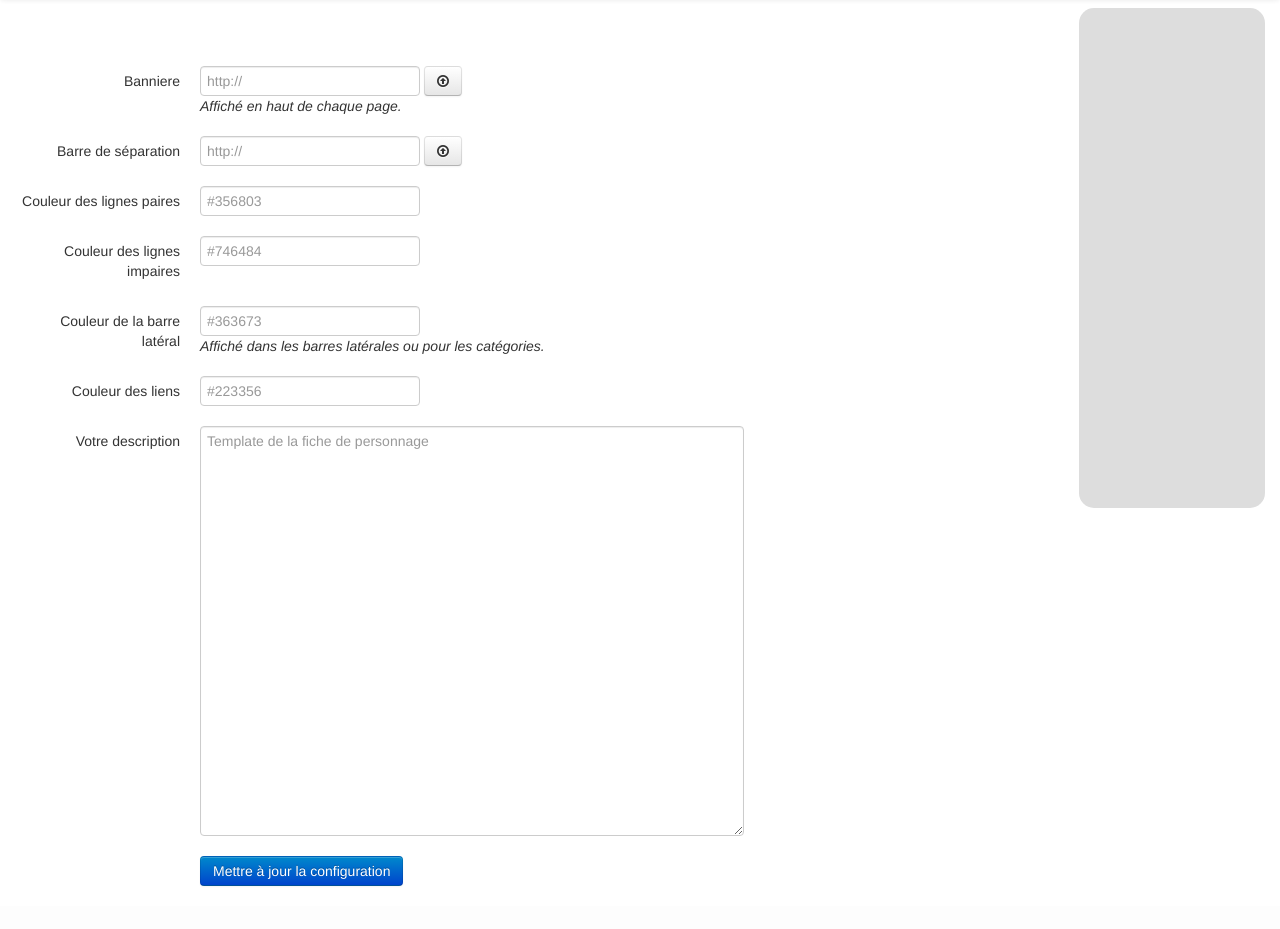
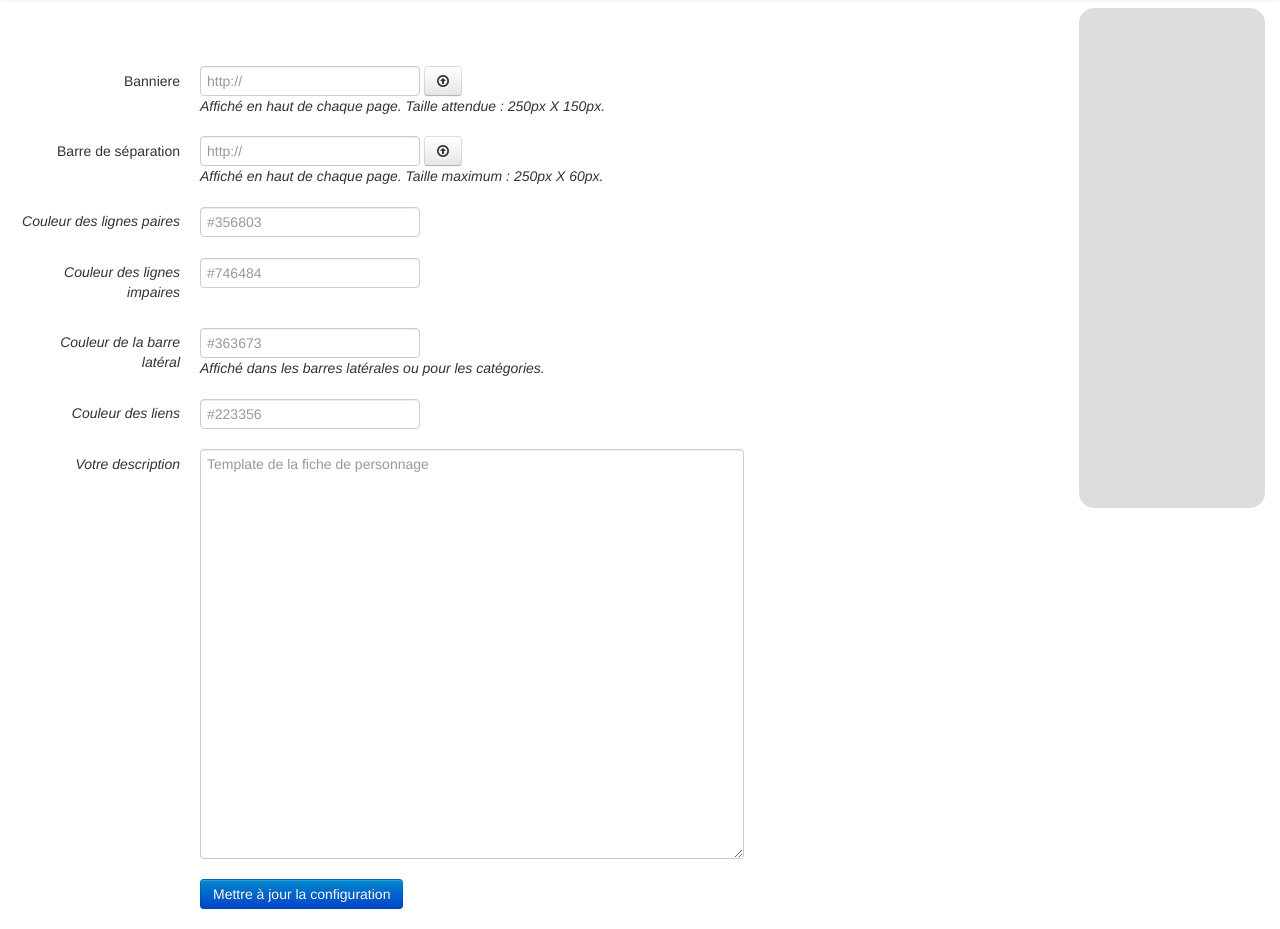
Before and after one commit to Armaklan/jdRoll, a PHP site: template views/campagne_config_form.html.twig in a window 1280 px wide. Shown: the part 42-971 px from the top of the page. Before the commit the page ends 928 px from the top, so only its background shows below. Run offline with PHP 8.4, Linux system fonts and the light colour scheme; the template is opened without the code that fills it, so the values that code supplies are empty; some libraries are stand-ins or nearby versions.

Commit message:
Ajout d'un colorpicker sur les champs de couleur Ajout des tailles idéals d'image

```diff
--- /dev/null
+++ b/css/bootstrap-colorpicker.css
@@ -0,0 +1,117 @@
+/*
+    Colorpicker for Bootstrap
+    Copyright 2012 Stefan Petre
+    Licensed under the Apache License v2.0
+    http://www.apache.org/licenses/LICENSE-2.0
+*/
+.colorpicker-saturation {
+    width: 100px;
+    height: 100px;
+    background-image: url(../img/bootstrap-colorpicker/saturation.png);
+    cursor: crosshair;
+    float: left;
+}
+.colorpicker-saturation i {
+    display: block;
+    height: 5px;
+    width: 5px;
+    border: 1px solid #000;
+    -webkit-border-radius: 5px;
+    -moz-border-radius: 5px;
+    border-radius: 5px;
+    position: absolute;
+    top: 0;
+    left: 0;
+    margin: -4px 0 0 -4px;
+}
+.colorpicker-saturation i b {
+    display: block;
+    height: 5px;
+    width: 5px;
+    border: 1px solid #fff;
+    -webkit-border-radius: 5px;
+    -moz-border-radius: 5px;
+    border-radius: 5px;
+}
+.colorpicker-hue,
+.colorpicker-alpha {
+    width: 15px;
+    height: 100px;
+    float: left;
+    cursor: row-resize;
+    margin-left: 4px;
+    margin-bottom: 4px;
+}
+.colorpicker-hue i,
+.colorpicker-alpha i {
+    display: block;
+    height: 1px;
+    background: #000;
+    border-top: 1px solid #fff;
+    position: absolute;
+    top: 0;
+    left: 0;
+    width: 100%;
+    margin-top: -1px;
+}
+.colorpicker-hue { background-image: url(../img/bootstrap-colorpicker/hue.png) }
+.colorpicker-alpha {
+    background-image: url(../img/bootstrap-colorpicker/alpha.png);
+    display: none;
+}
+.colorpicker {
+    *zoom: 1;
+    top: 0;
+    left: 0;
+    padding: 4px;
+    min-width: 120px;
+    margin-top: 1px;
+    -webkit-border-radius: 4px;
+    -moz-border-radius: 4px;
+    border-radius: 4px;
+}
+.colorpicker:before,
+.colorpicker:after {
+    display: table;
+    content: "";
+}
+.colorpicker:after { clear: both }
+.colorpicker:before {
+    content: '';
+    display: inline-block;
+    border-left: 7px solid transparent;
+    border-right: 7px solid transparent;
+    border-bottom: 7px solid #ccc;
+    border-bottom-color: rgba(0, 0, 0, 0.2);
+    position: absolute;
+    top: -7px;
+    left: 6px;
+}
+.colorpicker:after {
+    content: '';
+    display: inline-block;
+    border-left: 6px solid transparent;
+    border-right: 6px solid transparent;
+    border-bottom: 6px solid #ffffff;
+    position: absolute;
+    top: -6px;
+    left: 7px;
+}
+.colorpicker div { position: relative }
+.colorpicker.alpha { min-width: 140px }
+.colorpicker.alpha .colorpicker-alpha { display: block }
+.colorpicker-color {
+    height: 10px;
+    margin-top: 5px;
+    clear: both;
+    background-image: url(../img/bootstrap-colorpicker/alpha.png);
+    background-position: 0 100%;
+}
+.colorpicker-color div { height: 10px }
+.input-append.color .add-on i,
+.input-prepend.color .add-on i {
+    display: block;
+    cursor: pointer;
+    width: 16px;
+    height: 16px;
+}
--- a/views/campagne_config_form.html.twig
+++ b/views/campagne_config_form.html.twig
@@ -16,7 +16,7 @@
 		    <div class="controls">
 		    	<input type="text" name="banniere" placeholder="http://" value="{{ campagne.banniere }}">
 		    	<a href="#uploaderModal" role="button" data-toggle="modal" class="btn iconeBtn sidebarBtn" title="Uploader une image"><i class="icon-upload"></i></a>
-		    	<br><i>Affiché en haut de chaque page.</i>
+		    	<br><i>Affiché en haut de chaque page. Taille attendue : 250px X 150px.</i>
 		    </div>
 	    </div>
 	    <div class="control-group">
@@ -24,31 +24,32 @@
 		    <div class="controls">
 		    	<input type="text" id="hr" name="hr" placeholder="http://" value="{{ campagne.hr }}">
 		    	<a href="#uploaderModal" role="button" data-toggle="modal" class="btn iconeBtn sidebarBtn" title="Uploader une image"><i class="icon-upload"></i></a>
+		    	<br><i>Affiché en haut de chaque page. Taille maximum : 250px X 60px.
 		    </div>
 	    </div>
 	    <div class="control-group">
 		    <label class="control-label" for="odd_line_color">Couleur des lignes paires</label>
 		    <div class="controls">
-		    	<input type="text" id="odd_line_color" name="odd_line_color" placeholder="#356803" value="{{ campagne.odd_line_color }}">
+		    	<input type="text" id="odd_line_color" name="odd_line_color" class="colorpicker" placeholder="#356803" value="{{ campagne.odd_line_color }}">
 		    </div>
 	    </div>
 	    <div class="control-group">
 		    <label class="control-label" for="even_line_color">Couleur des lignes impaires</label>
 		    <div class="controls">
-		    	<input type="text" id="even_line_color" name="even_line_color" placeholder="#746484" value="{{ campagne.even_line_color }}">
+		    	<input type="text" id="even_line_color" name="even_line_color" class="colorpicker" placeholder="#746484" value="{{ campagne.even_line_color }}">
 		    </div>
 	    </div>
 	    <div class="control-group">
 		    <label class="control-label" for="sidebar_color">Couleur de la barre latéral</label>
 		    <div class="controls">
-		    	<input type="text" id="sidebar_color" name="sidebar_color" placeholder="#363673" value="{{ campagne.sidebar_color }}">
+		    	<input type="text" id="sidebar_color" name="sidebar_color" class="colorpicker" placeholder="#363673" value="{{ campagne.sidebar_color }}">
 		    	<br><i>Affiché dans les barres latérales ou pour les catégories.</i>
 		    </div>
 	    </div>
 	    <div class="control-group">
 		    <label class="control-label" for="link_color">Couleur des liens</label>
 		    <div class="controls">
-		    	<input type="text" id="link_color" name="link_color" placeholder="#223356" value="{{ campagne.link_color }}">
+		    	<input type="text" id="link_color" name="link_color" class="colorpicker" placeholder="#223356" value="{{ campagne.link_color }}">
 		    </div>
 	    </div>
 	    <div class="control-group">
--- a/views/campagne_form.html.twig
+++ b/views/campagne_form.html.twig
@@ -39,6 +39,7 @@
 		    <div class="controls">
 		    	<input type="text" id="banniere" name="banniere" placeholder="Banniere du jeu" value="{{ campagne['banniere'] }}">
 		    	<a href="#uploaderModal" role="button" data-toggle="modal" class="btn iconeBtn sidebarBtn" title="Uploader une image"><i class="icon-upload"></i></a>
+		    	<br><i>Taille attendue : 150px X 150px</i>
 		    </div>
 	    </div>
 	    <div class="control-group">
--- a/views/my_profile.html.twig
+++ b/views/my_profile.html.twig
@@ -26,6 +26,7 @@
 		    <div class="controls">
 		    	<input class="input-xxlarge" type="text" id="avatar" name="avatar" placeholder="http://" value="{{ user['avatar'] }}">
 		    	<a href="#uploaderModal" role="button" data-toggle="modal" class="btn iconeBtn sidebarBtn" title="Uploader une image"><i class="icon-upload"></i></a>
+		    	<br><i>Taille conseillé : 130px de large, maximum 130px de haut.</i>
 		    </div>
 	    </div>
 	    <div class="control-group">
--- a/views/profile.html.twig
+++ b/views/profile.html.twig
@@ -12,7 +12,7 @@
     <div class="container-fluid">
     	<div class="row-fluid">
     		<div class="span8">
-    			<img src={{ user.avatar }}>
+    			<img src="{{ user.avatar }}" width="130px">
 		    <p>
 		    	{% autoescape false%}
 		    		{{ user.description }}
--- a/views/squelette.html.twig
+++ b/views/squelette.html.twig
@@ -9,6 +9,7 @@
 	<link rel="stylesheet" href="{{app.request.baseUrl}}/css/bootstrap.min.css" type="text/css" media="all">
 	<link rel="stylesheet" href="{{app.request.baseUrl}}/css/bootstrap-responsive.min.css" type="text/css" media="all">
 	<link rel="stylesheet" href="{{app.request.baseUrl}}/css/bootstrap-fileupload.css" type="text/css" media="all">
+	<link rel="stylesheet" href="{{app.request.baseUrl}}/css/bootstrap-colorpicker.css" type="text/css" media="all">
 	<link rel="stylesheet" href="{{app.request.baseUrl}}/css/font-awesome.min.css">
 	<link rel="stylesheet" href="{{app.request.baseUrl}}/css/main.css" type="text/css" media="all">
 
@@ -17,6 +18,7 @@
 	<script type="text/javascript" src="{{app.request.baseUrl}}/js/jquery.shortcuts.min.js"> </script>
 	<script type="text/javascript" src="{{app.request.baseUrl}}/js/bootbox.min.js"> </script>
 	<script type="text/javascript" src="{{app.request.baseUrl}}/js/bootstrap-fileupload.min.js"> </script>
+	<script type="text/javascript" src="{{app.request.baseUrl}}/js/bootstrap-colorpicker.js"> </script>
 	<script type="text/javascript" src="{{app.request.baseUrl}}/js/jquery.form.js"></script>
 
   <script type="text/javascript" src="{{app.request.baseUrl}}/tinymce/tinymce.min.js"></script>
@@ -132,6 +134,7 @@
 
 	<script>
 		$('.iconeBtn').tooltip();
+		$('.colorpicker').colorpicker();
 	</script>
 
 	{% block specificJs %}
```
Also changed, not shown: img/bootstrap-colorpicker/alpha.png (added), img/bootstrap-colorpicker/hue.png (added), img/bootstrap-colorpicker/saturation.png (added), js/bootstrap-colorpicker.js (added).
